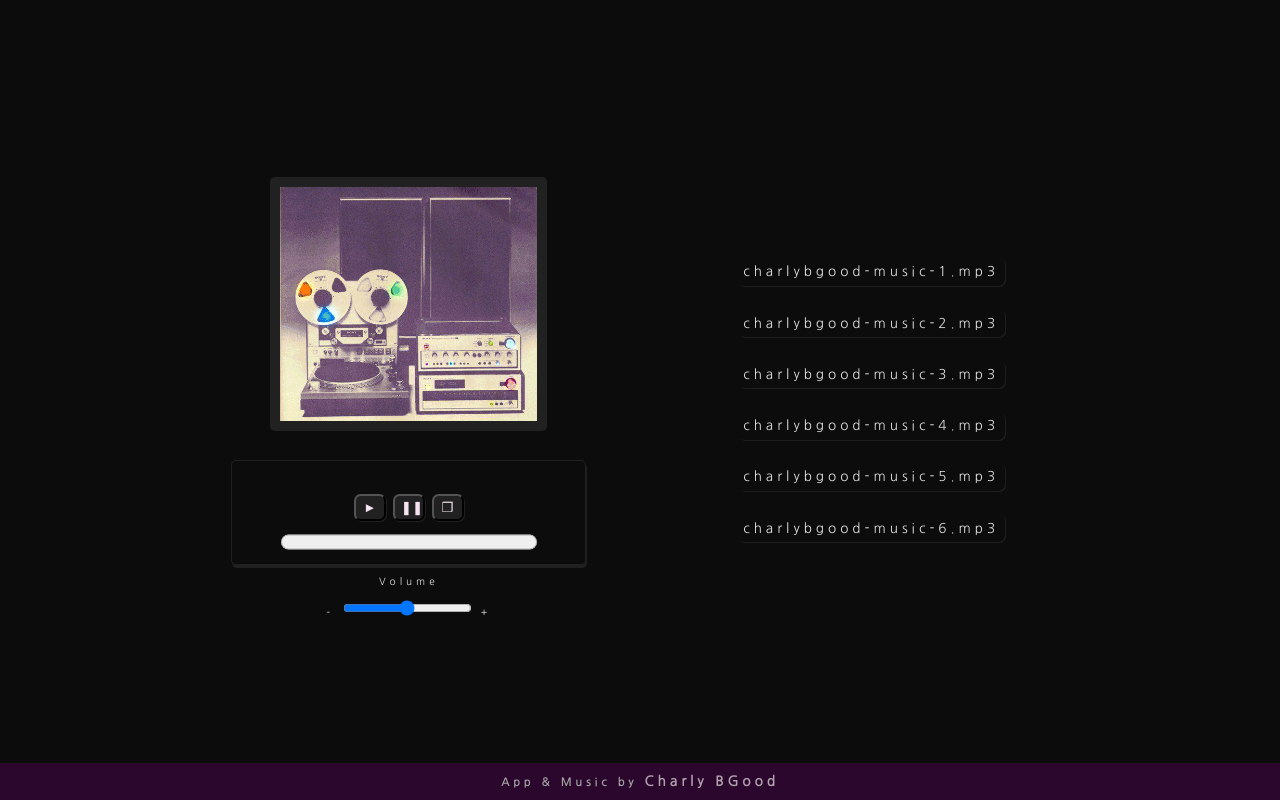
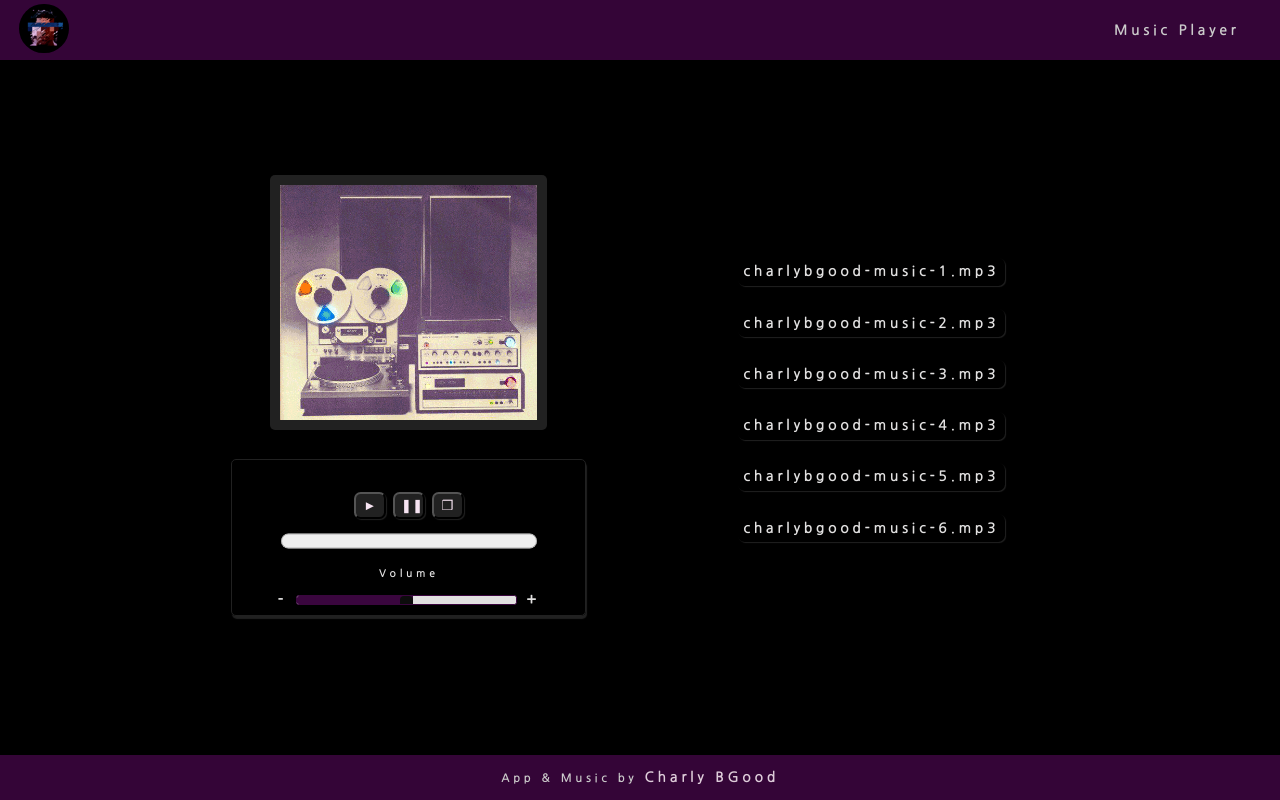
Before and after one commit to CharlyBGood/webAppsJS, a plain HTML site: page 6_musicPlayerApp/index.html in a window 1280 px wide. Drawn offline with Linux system fonts and the light colour scheme.

Commit message:
add navbar

```diff
--- a/6_musicPlayerApp/index.html
+++ b/6_musicPlayerApp/index.html
@@ -5,9 +5,16 @@
     <meta name="viewport" content="width=device-width, initial-scale=1.0" />
     <link rel="stylesheet" href="style.css" />
     <link rel="shortcut icon" href="../img/favicon.ico" type="image/x-icon" />
+    <link rel="stylesheet" href="../style.css">
     <title>Music Player</title>
   </head>
   <body>
+    <nav class="topnav" id="nav-bar">
+      <a class="nav-link_1" href="/">
+        <img class="header-logo" src="../img/headerlogo.png" alt="" />
+      </a>
+      <h2>Music Player</h2>
+    </nav>
     <div class="player">
       <div class="player_one">
         <div class="radio">
@@ -28,9 +35,8 @@
               <button id="pause">&#10074;&#10074;</button>
               <button id="stop">&#10066;</button>
               <progress id="progress" value="0" max="100"></progress>
-            </div>
+              <div class="volume">
                 <p>Volume</p>
-            <div class="volume">
                 <span>-</span>
                 <input
                   type="range"
@@ -41,6 +47,8 @@
                 />
                 <span>+</span>
               </div>
+            </div>
+
           </div>
         </div>
         <div id="songList"></div>
--- a/6_musicPlayerApp/script.js
+++ b/6_musicPlayerApp/script.js
@@ -43,13 +43,11 @@ for (const link of links) {
 // when called the selected file will be played
 function setSong(e) {
   let titleS = e.target.innerText;
-  playerImg.classList.remove("pulse");
   source.src = "songs/" + titleS;
   e.target.style.background = "#3a063e"
   currentSong.innerText = titleS;
   player.load();
   player.play();
-  playerImg.classList.add("pulse");
 }
 
 // add click event on play button
--- a/6_musicPlayerApp/style.css
+++ b/6_musicPlayerApp/style.css
@@ -23,6 +23,11 @@ body, html {
   color: var(--col-whr);
   margin: 0;
   padding: 0;
+}
+
+.topnav h2 {
+  font-size: var(--fs-500);
+  margin-right: 3em;
 }
 
 .player {
@@ -80,6 +85,11 @@ body, html {
   outline: none;
 }
 
+.controls_wrapper button:active {
+  box-shadow: 2px 2px 2px #212121;
+  padding-right: .7em;
+}
+
 .radio {
   display:  flex;
   flex-direction: column;
@@ -91,6 +101,41 @@ progress {
   width: 75%;
   height: 3rem;
 }
+
+/* volume slider styles */
+.volume span {
+  font-size: 1.5em;
+}
+
+/*Chrome*/
+@media screen and (-webkit-min-device-pixel-ratio:0) {
+  input[type='range'] {
+    overflow: hidden;
+    width: 65%;
+    border: 1px solid var(--col-rd);
+    border-radius: .2em;
+    -webkit-appearance: none;
+    background-color: var(--col-whr);
+  }
+
+  input[type='range']::-webkit-slider-runnable-track {
+    height: .6em;
+    -webkit-appearance: none;
+    color: var(--col-rd);
+  }
+
+  input[type='range']::-webkit-slider-thumb {
+    width: 1em;
+    -webkit-appearance: none;
+    height: 2em;
+    border-radius: .3em;
+    cursor: pointer;
+    background: #0c0c0c;
+    box-shadow: -8em 0 0 8em var(--col-rd);
+  }
+}
+
+/* volume slider styles */
 
 #currentSong {
   text-align: center;
@@ -146,49 +191,13 @@ footer p {
   margin: 0;
   font-size: 1.1rem;
   font-weight: bold;
+  padding: 1em;
 }
 
 footer a {
   text-decoration: none;
   color: var(--col-whp);
   font-size: var(--fs-500);
-}
-
-.pulse {
-  -webkit-animation: pulse;
-  animation: pulse;
-  -webkit-animation-duration: 0.4s;
-  animation-duration: 0.4s;
-}
-
-@-webkit-keyframes pulse {
-  from {
-    -webkit-transform: scale(1);
-    transform: scale(1);
-  }
-  50% {
-    -webkit-transform: scale(0.9);
-    transform: scale(0.9);
-  }
-  to {
-    -webkit-transform: scale(1);
-    transform: scale(1);
-  }
-}
-
-@keyframes pulse {
-  from {
-    -webkit-transform: scale(1);
-    transform: scale(1);
-  }
-  50% {
-    -webkit-transform: scale(0.9);
-    transform: scale(0.9);
-  }
-  to {
-    -webkit-transform: scale(1);
-    transform: scale(1);
-  }
 }
 
 @media (max-width: 800px) {
--- a/style.css
+++ b/style.css
@@ -30,7 +30,7 @@ body {
 .header-logo {
   border-radius: 3em;
   padding: 0.4em;
-  margin-left: 0.5em;
+  margin-left: 1.5em;
 }
 
 .topnav {
```
Also changed, not shown: index.html (+2 -2 lines). Lines whose indentation alone changed are shown as unchanged.
